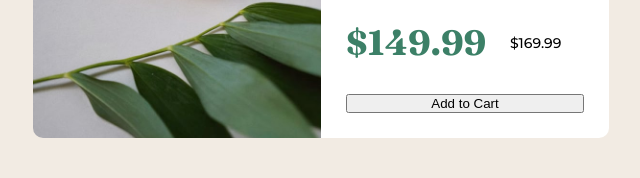
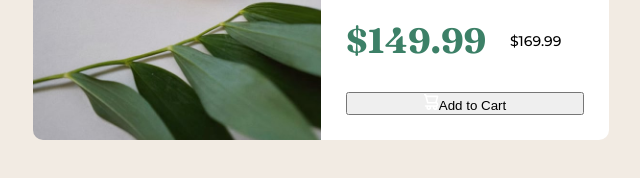
Before and after one commit to siemenjm/frontend_mentor-product_preview_card_component, a plain HTML site: page index.html in a window 1280 px wide. Shown: the part 472-650 px from the top of the page, 319-959 px from the left. Drawn offline with Linux system fonts and the light colour scheme.

Commit message:
Add cart icon to button

```diff
--- a/index.html
+++ b/index.html
@@ -26,7 +26,7 @@
       <p>$149.99</p>
       <p>$169.99</p>
     </div>
-    <button>Add to Cart</button>
+    <button><img src="./images/icon-cart.svg" alt="cart icon">Add to Cart</button>
     </div>
   </main>
 
```
